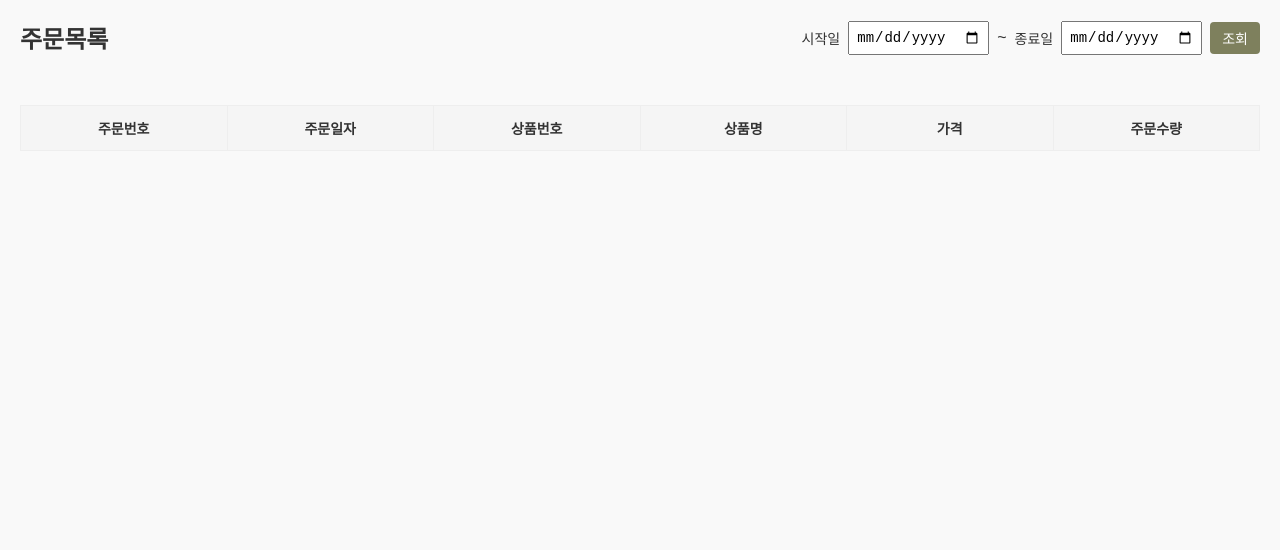
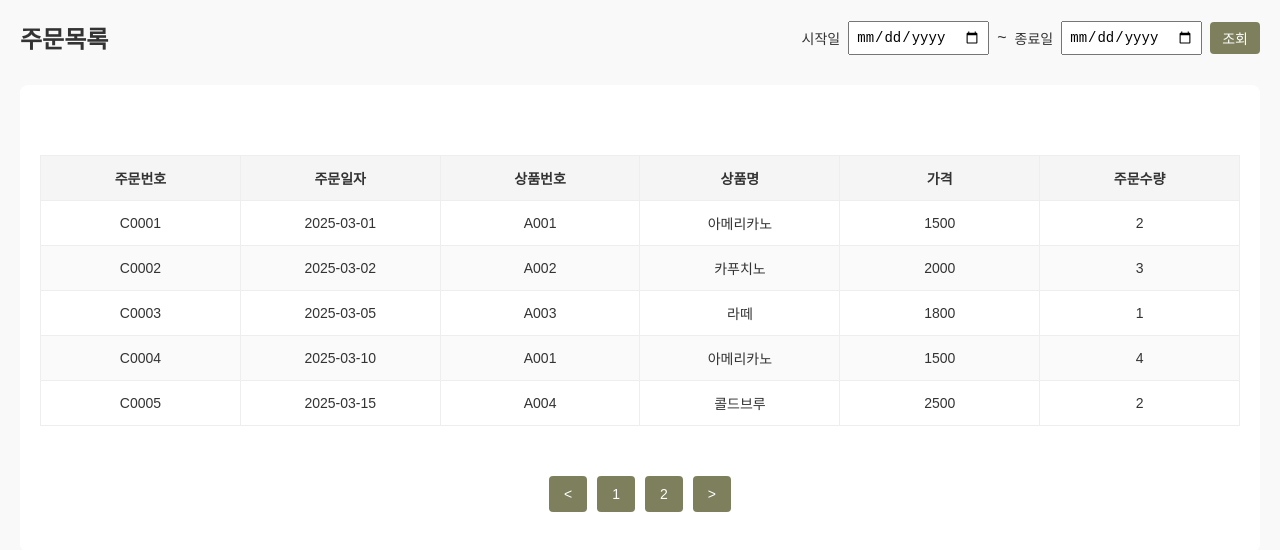
Before and after one commit to dkyuuum/KB_project_starbucks, a website: page html/order-list.html in a window 1280 px wide. Drawn offline with Linux system fonts and the light colour scheme.

Commit message:
add pagination

```diff
--- a/css/order-list.css
+++ b/css/order-list.css
@@ -56,7 +56,7 @@ body {
 }
 
 /* 주문 내역 */
-.order_ist {
+.order_list {
   background-color: #fff;
   padding: 20px;
   border-radius: 8px;
@@ -92,9 +92,36 @@ body {
 .order_list tbody tr:nth-child(even) {
   background-color: #fafafa;
 }
+
+/* 페이지네이션 스타일 */
+#pagination {
+  display: flex;
+  justify-content: center;
+  margin: 20px 0;
+}
+
+#pagination button {
+  background-color: #7e805d;
+  color: #fff;
+  border: none;
+  padding: 10px 15px;
+  margin: 0 5px;
+  cursor: pointer;
+  border-radius: 4px;
+  font-size: 14px;
+}
+
+#pagination button.active {
+  background-color: #52533d;
+}
+
+#pagination button:hover {
+  background-color: #52533d;
+}
+
 /*
   화면이 768px 이하로 작아지면
-  .date-range를 숨기기
+  .date_range를 숨기기
 */
 @media (max-width: 768px) {
   .date_range {
--- a/html/order-list.html
+++ b/html/order-list.html
@@ -34,10 +34,12 @@
             <th>주문수량</th>
           </tr>
         </thead>
-        <tbody id="orderTableBody">
+        <tbody id="tableBody">
           <!-- 주문 데이터가 여기에 추가됩니다 -->
         </tbody>
       </table>
+      <div id="pagination"></div>
+      <!-- 페이지네이션 버튼을 위한 요소 추가 -->
     </section>
   </body>
 </html>
--- a/js/order-list.js
+++ b/js/order-list.js
@@ -1,28 +1,221 @@
-document.getElementById('fetchOrders').addEventListener('click', fetchOrders);
+// 주문 목록(예시 데이터)
+const orders = [
+  {
+    prodNo: 'C0001',
+    orderDate: '2025-03-01',
+    productNumber: 'A001',
+    prodName: '아메리카노',
+    prodPrice: '1500',
+    quantity: '2',
+  },
+  {
+    prodNo: 'C0002',
+    orderDate: '2025-03-02',
+    productNumber: 'A002',
+    prodName: '카푸치노',
+    prodPrice: '2000',
+    quantity: '3',
+  },
+  {
+    prodNo: 'C0003',
+    orderDate: '2025-03-05',
+    productNumber: 'A003',
+    prodName: '라떼',
+    prodPrice: '1800',
+    quantity: '1',
+  },
+  {
+    prodNo: 'C0004',
+    orderDate: '2025-03-10',
+    productNumber: 'A001',
+    prodName: '아메리카노',
+    prodPrice: '1500',
+    quantity: '4',
+  },
+  {
+    prodNo: 'C0005',
+    orderDate: '2025-03-15',
+    productNumber: 'A004',
+    prodName: '콜드브루',
+    prodPrice: '2500',
+    quantity: '2',
+  },
+  {
+    prodNo: 'C0006',
+    orderDate: '2025-03-20',
+    productNumber: 'A002',
+    prodName: '카푸치노',
+    prodPrice: '2000',
+    quantity: '1',
+  },
+  {
+    prodNo: 'C0007',
+    orderDate: '2025-03-22',
+    productNumber: 'A005',
+    prodName: '모카',
+    prodPrice: '2200',
+    quantity: '2',
+  },
+  {
+    prodNo: 'C0008',
+    orderDate: '2025-03-25',
+    productNumber: 'A006',
+    prodName: '바닐라라떼',
+    prodPrice: '2400',
+    quantity: '1',
+  },
+];
 
-function fetchOrders() {
-  const startDate = document.getElementById('start_date').value;
-  const endDate = document.getElementById('end_date').value;
+// 전역 변수
+let currentPage = 1; // 현재 페이지
+const rowsPerPage = 5; // 페이지당 표시할 행 수
+let filteredOrders = []; // 필터된 주문 목록
 
-  // 로컬 JSON 파일에서 데이터 가져오기
-  fetch('orders.json')
-    .then((response) => response.json())
-    .then((data) => {
-      const tbody = document.getElementById('orderTableBody');
-      tbody.innerHTML = ''; // 기존 테이블 내용 지우기
+document.addEventListener('DOMContentLoaded', () => {
+  // 초기 로딩 시, 전체 주문 목록을 필터 없이 표시
+  filteredOrders = orders;
+  renderTable(filteredOrders, currentPage);
+  renderPagination(filteredOrders);
 
-      data.forEach((order) => {
-        const row = document.createElement('tr');
-        row.innerHTML = `
-          <td>${order.orderNumber}</td>
-          <td>${order.orderDate}</td>
-          <td>${order.productNumber}</td>
-          <td>${order.productName}</td>
-          <td>${order.price}</td>
-          <td>${order.quantity}</td>
-        `;
-        tbody.appendChild(row);
-      });
-    })
-    .catch((error) => console.error('Error fetching orders:', error));
+  // "조회" 버튼 클릭 시 날짜 필터 적용
+  const fetchOrdersBtn = document.getElementById('fetchOrders');
+  fetchOrdersBtn.addEventListener('click', handleDateFilter);
+});
+
+/**
+ * 날짜 필터 적용 함수
+ */
+function handleDateFilter() {
+  const startDateValue = document.getElementById('start_date').value;
+  const endDateValue = document.getElementById('end_date').value;
+
+  // 필터가 없는 경우 전체 데이터
+  if (!startDateValue && !endDateValue) {
+    filteredOrders = orders;
+  } else {
+    // 날짜 입력값을 Date 객체로 변환
+    const startDate = startDateValue ? new Date(startDateValue) : null;
+    const endDate = endDateValue ? new Date(endDateValue) : null;
+
+    filteredOrders = orders.filter((item) => {
+      const orderDate = new Date(item.orderDate);
+      if (startDate && endDate) {
+        return orderDate >= startDate && orderDate <= endDate;
+      } else if (startDate && !endDate) {
+        return orderDate >= startDate;
+      } else if (!startDate && endDate) {
+        return orderDate <= endDate;
+      }
+      return true;
+    });
+  }
+
+  // 필터 적용 후 1페이지부터 다시 표시
+  currentPage = 1;
+  renderTable(filteredOrders, currentPage);
+  renderPagination(filteredOrders);
 }
+
+/**
+ * 테이블에 데이터 렌더링
+ * @param {Array} data - 표시할 주문 목록
+ * @param {Number} page - 현재 페이지 번호
+ */
+function renderTable(data, page) {
+  const tableBody = document.getElementById('tableBody');
+  tableBody.innerHTML = '';
+
+  // 페이지별로 보여줄 데이터 slice
+  const startIndex = (page - 1) * rowsPerPage;
+  const endIndex = startIndex + rowsPerPage;
+  const pageData = data.slice(startIndex, endIndex);
+
+  pageData.forEach((item) => {
+    const row = document.createElement('tr');
+
+    // 주문번호
+    const prodNoTd = document.createElement('td');
+    prodNoTd.textContent = item.prodNo;
+    row.appendChild(prodNoTd);
+
+    // 주문일자
+    const orderDateTd = document.createElement('td');
+    orderDateTd.textContent = item.orderDate;
+    row.appendChild(orderDateTd);
+
+    // 상품번호
+    const productNumberTd = document.createElement('td');
+    productNumberTd.textContent = item.productNumber;
+    row.appendChild(productNumberTd);
+
+    // 상품명
+    const prodNameTd = document.createElement('td');
+    prodNameTd.textContent = item.prodName;
+    row.appendChild(prodNameTd);
+
+    // 가격
+    const prodPriceTd = document.createElement('td');
+    prodPriceTd.textContent = item.prodPrice;
+    row.appendChild(prodPriceTd);
+
+    // 주문수량
+    const quantityTd = document.createElement('td');
+    quantityTd.textContent = item.quantity;
+    row.appendChild(quantityTd);
+
+    tableBody.appendChild(row);
+  });
+}
+
+/**
+ * 페이지네이션 렌더링
+ * @param {Array} data - 표시할 주문 목록
+ */
+function renderPagination(data) {
+  const paginationDiv = document.getElementById('pagination');
+  paginationDiv.innerHTML = '';
+
+  const totalPages = Math.ceil(data.length / rowsPerPage);
+  if (totalPages <= 1) return; // 페이지가 1개 이하면 버튼 표시 X
+
+  // 이전 페이지 버튼
+  const prevBtn = document.createElement('button');
+  prevBtn.textContent = '<';
+  prevBtn.disabled = currentPage === 1; // 첫 페이지일 때 비활성화
+  prevBtn.addEventListener('click', () => {
+    if (currentPage > 1) {
+      currentPage--;
+      renderTable(filteredOrders, currentPage);
+      renderPagination(filteredOrders);
+    }
+  });
+  paginationDiv.appendChild(prevBtn);
+
+  // 페이지 번호 버튼
+  for (let i = 1; i <= totalPages; i++) {
+    const pageBtn = document.createElement('button');
+    pageBtn.textContent = i;
+    if (i === currentPage) {
+      pageBtn.disabled = true; // 현재 페이지는 비활성화
+    }
+    pageBtn.addEventListener('click', () => {
+      currentPage = i;
+      renderTable(filteredOrders, currentPage);
+      renderPagination(filteredOrders);
+    });
+    paginationDiv.appendChild(pageBtn);
+  }
+
+  // 다음 페이지 버튼
+  const nextBtn = document.createElement('button');
+  nextBtn.textContent = '>';
+  nextBtn.disabled = currentPage === totalPages; // 마지막 페이지일 때 비활성화
+  nextBtn.addEventListener('click', () => {
+    if (currentPage < totalPages) {
+      currentPage++;
+      renderTable(filteredOrders, currentPage);
+      renderPagination(filteredOrders);
+    }
+  });
+  paginationDiv.appendChild(nextBtn);
+}
```
Also changed, not shown: js/orders.json (deleted, +0 -58 lines).
